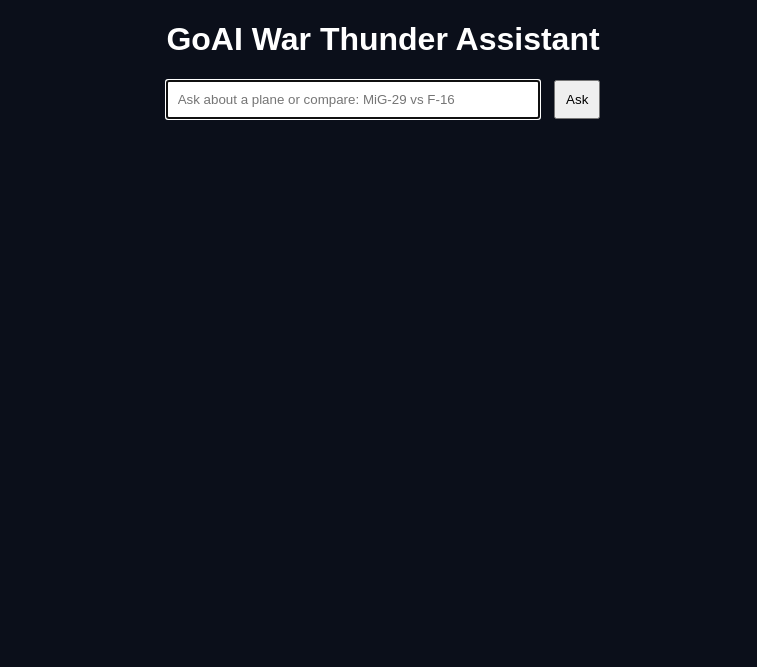
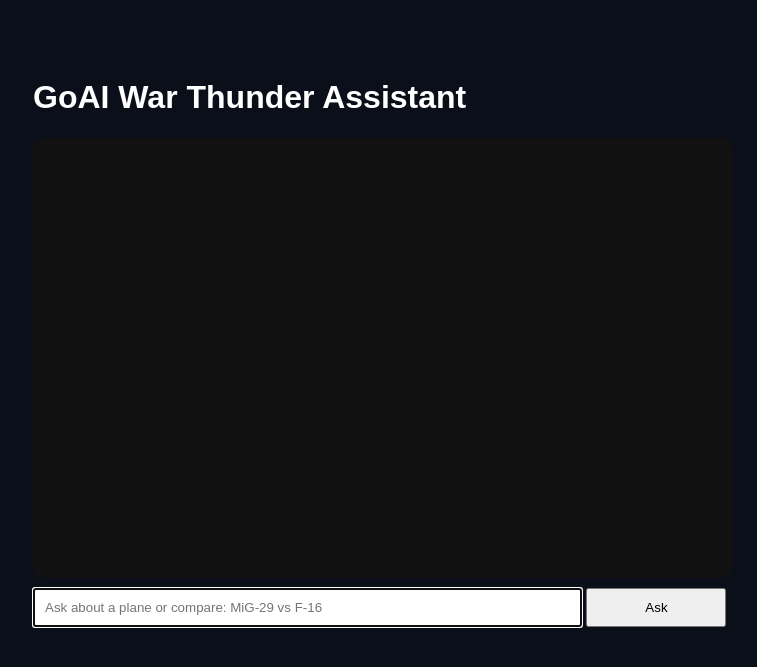
Before and after one commit to seven67980/GoAi, a Flask app: page / in a window 1280 px wide. Shown: the top 667 px of the page, without its empty margins (257-1014 px from the left). Run offline with Flask 3, Linux system fonts and the light colour scheme.

Commit message:
style.css

```diff
--- a/static/style.css
+++ b/static/style.css
@@ -1,29 +1,55 @@
 body{
-background:#0b0f1a;
-color:white;
-font-family:Arial;
-text-align:center;
+    background:#0b0f1a;
+    color:white;
+    font-family:Arial;
+    display:flex;
+    justify-content:center;
+    padding-top:50px;
+}
+
+.chat-container{
+    width:90%;
+    max-width:700px;
+}
+
+#chatbox{
+    background:#111;
+    padding:20px;
+    border-radius:10px;
+    min-height:400px;
+    max-height:600px;
+    overflow-y:auto;
+    margin-bottom:10px;
+}
+
+.user-msg{
+    background:#1f6feb;
+    padding:10px;
+    border-radius:10px;
+    margin:5px 0;
+    text-align:right;
+}
+
+.ai-msg{
+    background:#222;
+    padding:10px;
+    border-radius:10px;
+    margin:5px 0;
+}
+
+.ai-msg img{
+    width:100%;
+    max-width:400px;
+    margin-top:10px;
+    border-radius:10px;
 }
 
 input{
-padding:10px;
-width:350px;
+    padding:10px;
+    width:75%;
 }
 
 button{
-padding:10px;
-margin-left:10px;
+    padding:10px;
+    width:20%;
 }
-
-pre{
-margin-top:20px;
-background:#111;
-padding:20px;
-display:inline-block;
-text-align:left;
-}
-
-img{
-margin-top:20px;
-border-radius:10px;
-}
```
